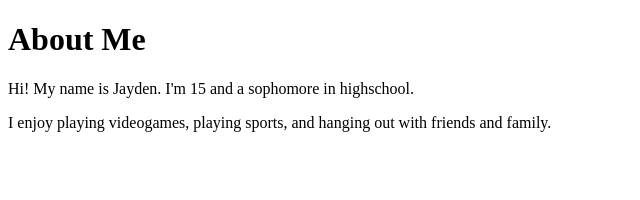
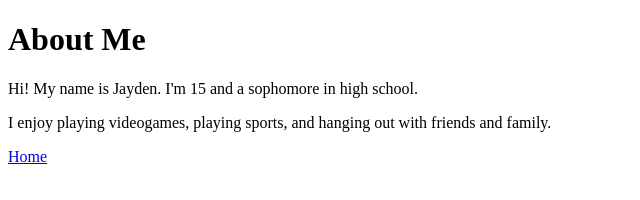
Before and after one commit to jaydencollins123/jaydencollins123.github.io, a plain HTML site: page about.html in a window 1280 px wide. Shown: the full height of the page, 0-640 px from the left. Drawn offline with Linux system fonts and the light colour scheme.

Commit message:
Update about.html

```diff
--- a/about.html
+++ b/about.html
@@ -5,7 +5,10 @@
 </head>
 <body>
   <h1>About Me</h1>
-  <p>Hi! My name is Jayden. I'm 15 and a sophomore in highschool.</p>
+  <p>Hi! My name is Jayden. I'm 15 and a sophomore in high school.</p>
   <p>I enjoy playing videogames, playing sports, and hanging out with friends and family.</p>
+
+  <!-- Link back to Home Page -->
+  <p><a href="index.html">Home</a></p>
 </body>
 </html>
```
